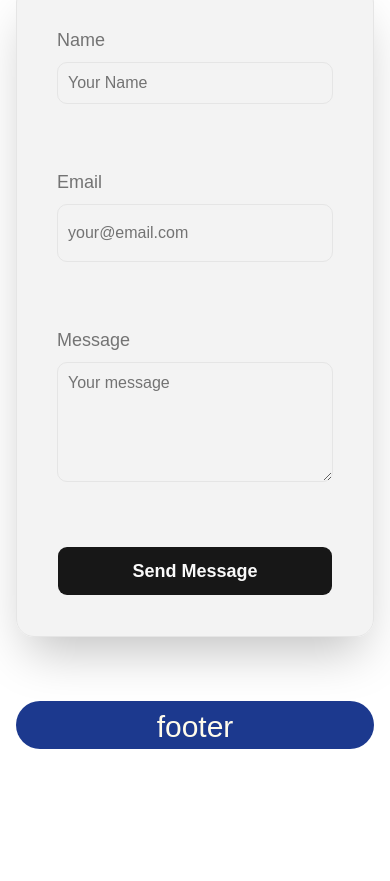
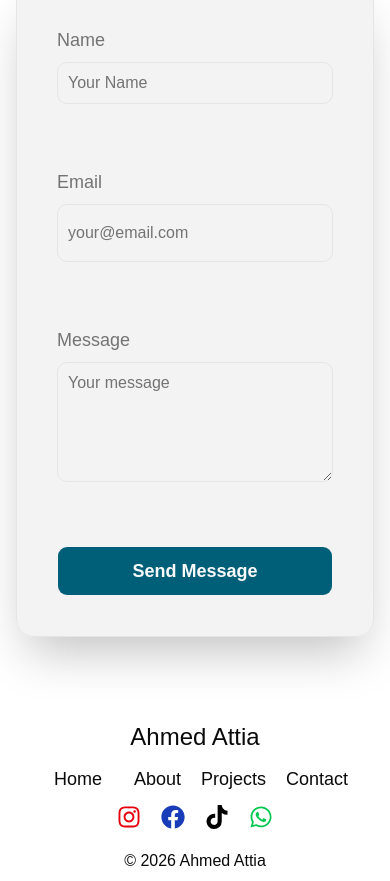
Before and after one commit to ahmedatiaa11/my-portfolio, a React (Vite) app in the folder my-portfolio/: page / in a window 390 px wide. Shown: the part 4965-5846 px from the top of the page. Before the commit the page ends 5714 px from the top, so only its background shows below. Built offline with nearby package versions, Linux system fonts and the light colour scheme.

Commit message:
update footer
update footer 1

```diff
--- a/my-portfolio/src/Components/Layout/Footer.tsx
+++ b/my-portfolio/src/Components/Layout/Footer.tsx
@@ -1,15 +1,52 @@
+import { FaFacebook, FaInstagram, FaTiktok, FaWhatsapp } from "react-icons/fa";
 import Container from "../Common/Container";
 
 export default function Footer() {
   return (
     <section className="">
       <Container>
-        <div className="w-full bg-blue-900 flex justify-center rounded-full mt-6">
+        <div
+        className="w-full  flex flex-col lg:flex-row justify-between items-center rounded-full mt-6 p-5 gap-3">
+          <div className=" relative flex flex-col gap">
+                    <h3 className="text-2xl">Ahmed Attia </h3>
+                    <p className=" hidden lg:block absolute w-40 -bottom-3  text-black/55">Frontend Developer</p>
 
-          <div className=" p-2 rounded-full    h-12 text-3xl text-amber-50">
-            footer
           </div>
+
+        <ul className=" flex gap-5 text-lg ">
+          <li className="hover:bg-cyan-700 hover:text-white transition-all duration-200 px-3 py- rounded-2xl "> <a  href="#home">Home</a></li>
+          <li> <a  href="#about">About</a></li>
+          <li> <a href="#projects">Projects</a></li>
+          <li> <a href="#contact">Contact</a></li>
+        </ul>
+        <div className="social links flex gap-5 ">
+          <a
+          target="_blank"
+          href="https://www.instagram.com/ahmed3ttiaa">
+                      <FaInstagram className="w-6 h-6 text-red-600"/>
+
+          </a>
+          <a
+          target="_blank"
+           href="https://www.facebook.com/ahmed.attia.88284">
+                      <FaFacebook className="w-6 h-6 text-blue-800"/>
+          </a>
+          <a
+          target="_blank" href="https://www.tiktok.com/@ahmed3tiaa">
+          <FaTiktok className="w-6 h-6 text-black"/>
+          </a>
+          <a
+          target="_blank"
+          href="https://wa.me/201024365443">
+          <FaWhatsapp className="w-6 h-6 text-green-500 "/>
+          </a>
         </div>
+
+        </div>
+        <div className="w-full  rounded-2xl mb-2">
+            <div className=" w-fit   p- mx-auto"> © 2026 Ahmed Attia</div>
+        </div>
+
       </Container>
     </section>
   );
--- a/my-portfolio/src/Pages/Home/RigthContent.tsx
+++ b/my-portfolio/src/Pages/Home/RigthContent.tsx
@@ -9,7 +9,7 @@ export default function RightContent() {
   return (
     <motion.div className="relative flex
 
-    h-[400px]
+    h-100
     w-full
        items-center justify-center sm:overflow-hidden md:overflow-visible">
       {/* Image */}
@@ -26,65 +26,7 @@ export default function RightContent() {
             rounded-full object-cover border-2 border-primary shadow-2xl"
         {...scaleIn(0.2)}
       />
-      {/* React */}
-      {/* <motion.div
-        className="hover:-translate-y-1
-          hover:shadow-xl
-          cursor-default
-          select-none
-         hover:scale-105 shadow-lg transition-all duration-300
-        absolute top-2 left-0  md:flex items-center gap-2 rounded-full border hidden
-          bg-background px-4 py-2 "
-        {...fadeUp(0.2)}
-        // {...floating(0.2)}
-      >
-        <Atom className="h-5 w-5  text-sky-500" />
-        <span>React</span>
-      </motion.div>  */}
-      {/* TypeScript */}
-      {/* <motion.div
-        {...fadeUp(0.4)}
-        className=" hover:-translate-y-1
-          hover:shadow-xl
-          select-none
-          cursor-default backdrop-blur hover:scale-105 shadow-lg transition-all duration-300 absolute top-50 right-11/12 flex items-center gap-2 rounded-full border bg-background px-4 py-2 "
-      >
-        <FileCode2 className="h-5 w-5 text-blue-500" />
-        <span>TypeScript</span>
-      </motion.div> */}
-      {/* Tailwind */}
-      {/* <motion.div
-        {...fadeUp(0.6)}
-        className=" hover:-translate-y-1
-          hover:shadow-xl
-          select-none
-          cursor-default absolute right-6 bottom-15 flex items-center gap-2 rounded-full border bg-background px-4 py-2 backdrop-blur hover:scale-105 shadow-lg transition-all duration-300"
-      >
-        <Wind className="h-5 w-5 text-cyan-500" />
-        <span>Tailwind CSS</span>
-      </motion.div> */}
-      {/* Redux */}
-      {/* <motion.div
-        {...fadeUp(0.8)}
-        className="hover:-translate-y-1
-          hover:shadow-xl
-          select-none
-          cursor-default absolute  bottom-16 left-0 flex items-center gap-2 rounded-full border bg-background px-4 py-2 backdrop-blur hover:scale-105 shadow-lg transition-all duration-300"
-      >
-        <Boxes className="h-5 w-5 text-violet-500" />
-        <span>Redux Toolkit</span>
-      </motion.div> */}
-      {/* Git */}
-      {/* <motion.div
-        {...fadeUp(1)}
-        className="hover:-translate-y-1
-          hover:shadow-xl
-          select-none
-          cursor-default absolute top-50 -right-13 flex  items-center gap-2 rounded-full border bg-background px-4 py-2 backdrop-blur hover:scale-105 shadow-lg transition-all duration-300"
-      >
-        <GitBranch className="h-5 w-5 text-orange-500" />
-        <span>Git</span>
-      </motion.div> */}
+
 
     </motion.div>
   );
--- a/my-portfolio/src/Sections/Contact/ContactForm.tsx
+++ b/my-portfolio/src/Sections/Contact/ContactForm.tsx
@@ -88,7 +88,7 @@ export default function ContactForm() {
           </Field>
         )}
       />
-        <Button type="submit" className="w-full py-6 text-lg font-semibold
+        <Button type="submit" className="w-full py-6 text-lg font-semibold bg-cyan-800
 
         ">
           Send Message
--- a/my-portfolio/src/Sections/Projects.tsx
+++ b/my-portfolio/src/Sections/Projects.tsx
@@ -14,7 +14,7 @@ import { Eye } from "lucide-react";
 
 export default function Projects() {
   return (
-    <motion.section className="py-20">
+    <motion.section className="py-20" id="projects">
       <Container>
         <motion.div className=" header flex flex-col items-center gap-2">
           <motion.h2 className="text-5xl font-bold">Projects</motion.h2>
```
